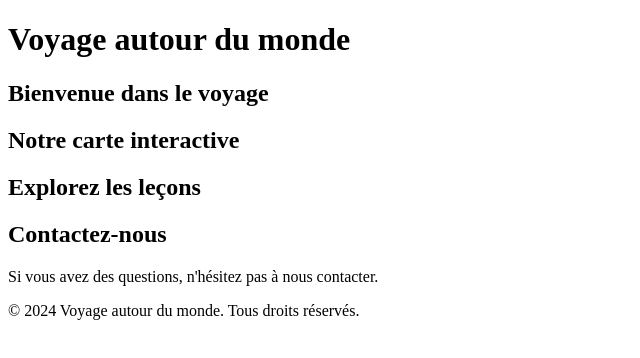
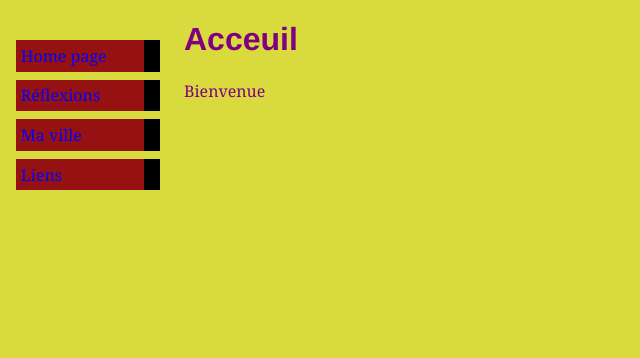
Before and after one commit to Fire2ninja/git-test, a plain HTML site: page index.html in a window 1280 px wide. Shown: the whole page, without its empty margins (0-640 px from the left). Drawn offline with nearby package versions, Linux system fonts and the light colour scheme.

Commit message:
recomancer de zero

```diff
--- a/assets/css/style.css
+++ b/assets/css/style.css
@@ -1,59 +1,32 @@
 body {
-  font-family: Arial, sans-serif;
+  padding-left: 11em;
+  font-family: Georgia, "Times New Roman",
+        Times, serif;
+  color: purple;
+  background-color: #d8da3d }
+ul.navbar {
+  list-style-type: none;
+  padding: 0;
   margin: 0;
-  padding: 0;
-  display: flex;
-  flex-direction: column;
-  align-items: center;
-}
-
-header {
-  background-color: #4CAF50;
-  color: white;
-  padding: 1em;
-  text-align: center;
-  width: 100%;
-}
-
-h1, h2 {
-  margin: 0;
-}
-
-main {
-  width: 100%;
-}
-
-.parallax {
-  height: 50vh;
-  background-attachment: fixed;
-  background-position: center;
-  background-repeat: no-repeat;
-  background-size: cover;
-  position: relative;
-}
-
-#parallax1 {
-  background-image: url('https://source.unsplash.com/1600x900/?travel,world');
-}
-
-#parallax2 {
-  background-image: url('https://source.unsplash.com/1600x900/?education,learning');
-}
-
-.overlay {
   position: absolute;
-  top: 0;
-  left: 0;
-  width: 100%;
-  height: 100%;
-  background-color: rgba(0, 0, 0, 0.5);
-  display: flex;
-  justify-content: center;
-  align-items: center;
-}
-
-.overlay h2 {
-  color: white;
-  font-size: 2em;
-  text-align: center;
-}
+  top: 2em;
+  left: 1em;
+  width: 9em }
+h1 {
+  font-family: Helvetica, Geneva, Arial,
+        SunSans-Regular, sans-serif }
+ul.navbar li {
+  background: rgb(150, 17, 17);
+  margin: 0.5em 0;
+  padding: 0.3em;
+  border-right: 1em solid black }
+ul.navbar a {
+  text-decoration: none }
+a:link {
+  color: blue }
+a:visited {
+  color: purple }
+address {
+  margin-top: 1em;
+  padding-top: 1em;
+  border-top: thin dotted }
--- a/index.html
+++ b/index.html
@@ -1,40 +1,28 @@
-<!DOCTYPE html>
-<html lang="fr">
+
+<!DOCTYPE html PUBLIC "-//W3C//DTD HTML 4.01//EN">
+<html>
 <head>
-    <meta charset="UTF-8">
-    <meta name="viewport" content="width=device-width, initial-scale=1.0">
-    <title>Comment crack adobe abrocate</title>
-    <link rel="stylesheet" href="styles.css">
-    <link rel="stylesheet" href="https://unpkg.com/leaflet/dist/leaflet.css" />
-    <script src="https://unpkg.com/leaflet/dist/leaflet.js"></script>
+  <title>Ma première page avec du style</title>
+  <link rel="stylesheet" href="assets\css\style.css">
 </head>
+
 <body>
-    <header>
-        <h1>Voyage autour du monde</h1>
-    </header>
-    <main>
-        <section class="parallax" id="parallax1">
-            <div class="overlay">
-                <h2>Bienvenue dans le voyage</h2>
-            </div>
-        </section>
-        <section class="content">
-            <h2>Notre carte interactive</h2>
-            <div id="map"></div>
-        </section>
-        <section class="parallax" id="parallax2">
-            <div class="overlay">
-                <h2>Explorez les leçons</h2>
-            </div>
-        </section>
-        <section class="content">
-            <h2>Contactez-nous</h2>
-            <p>Si vous avez des questions, n'hésitez pas à nous contacter.</p>
-        </section>
-    </main>
-    <footer>
-        <p>&copy; 2024 Voyage autour du monde. Tous droits réservés.</p>
-    </footer>
-    <script src="script.js"></script>
+
+<!-- Menu de navigation du site -->
+<ul class="navbar">
+  <li><a href="index.html">Home page</a>
+  <li><a href="reflexions.html">Réflexions</a>
+  <li><a href="ville.html">Ma ville</a>
+  <li><a href="liens.html">Liens</a>
+</ul>
+
+<!-- Contenu principal -->
+<h1>Acceuil  </h1>
+
+<p>Bienvenue
+
+
+
+
 </body>
 </html>
```
